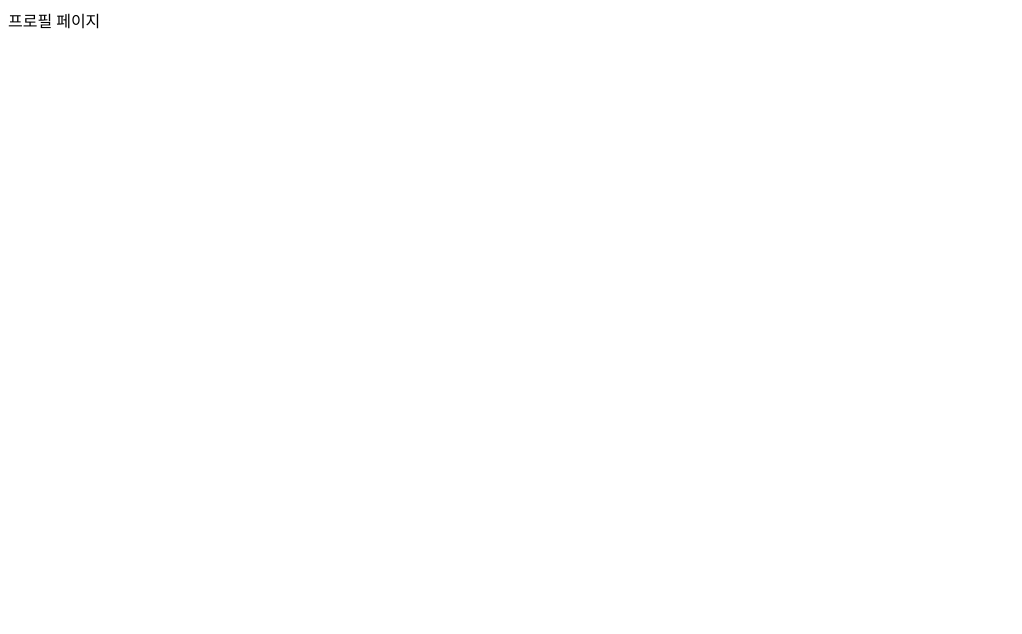
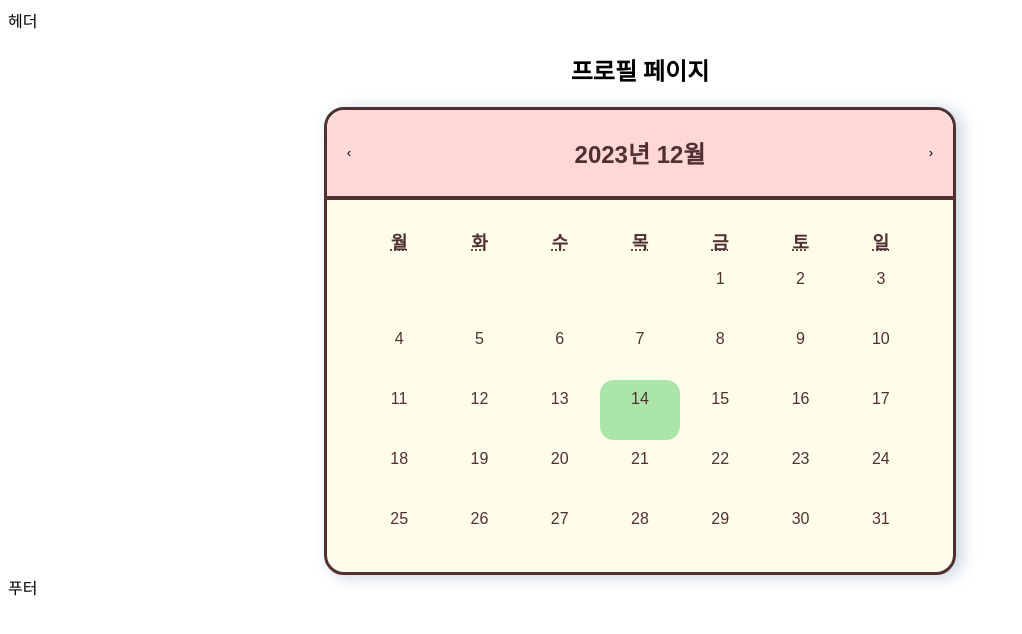
Before and after one commit to sessac-3rd-team-A/FE, a Next.js app: page /profile in a window 1280 px wide. Shown: the top 634 px of the page, without its empty margins (0-1022 px from the left). Built offline with nearby package versions, Linux system fonts and the light colour scheme.

Commit message:
feat: 프로필 페이지 캘린더

```diff
--- a/package.json
+++ b/package.json
@@ -9,10 +9,13 @@
     "lint": "next lint"
   },
   "dependencies": {
+    "moment": "^2.29.4",
     "next": "14.0.4",
     "react": "^18",
+    "react-calendar": "^4.7.0",
     "react-dom": "^18",
-    "recoil": "^0.7.7"
+    "recoil": "^0.7.7",
+    "sass": "^1.69.5"
   },
   "devDependencies": {
     "@types/node": "^20",
--- a/src/app/layout.tsx
+++ b/src/app/layout.tsx
@@ -1,16 +1,21 @@
 export const metadata = {
   title: 'Next.js',
   description: 'Generated by Next.js',
-}
+};
 
 export default function RootLayout({
   children,
 }: {
-  children: React.ReactNode
+  children: React.ReactNode;
 }) {
   return (
     <html lang="en">
-      <body>{children}</body>
+      <body>
+        {/* 헤더 푸터 커스텀 해야함 */}
+        <header>헤더</header>
+        <main>{children}</main>
+        <footer>푸터</footer>
+      </body>
     </html>
-  )
+  );
 }
--- a/src/app/profile/page.tsx
+++ b/src/app/profile/page.tsx
@@ -1,9 +1,5 @@
 import ProfilePage from '@/containers/Profile';
 
 export default function Profile() {
-  return (
-    <div>
-      <ProfilePage />
-    </div>
-  );
+  return <ProfilePage />;
 }
--- /dev/null
+++ b/src/containers/Profile/EmoCalendar.tsx
@@ -0,0 +1,72 @@
+'use client';
+
+import { useState } from 'react';
+import Calendar from 'react-calendar';
+import 'react-calendar/dist/Calendar.css';
+import moment from 'moment';
+
+type ValuePiece = Date | null;
+
+type Value = ValuePiece | [ValuePiece, ValuePiece];
+
+// 일기 작성 날짜 리스트
+const dayList = [
+  '2023-03-10',
+  '2023-03-21',
+  '2023-04-02',
+  '2023-04-14',
+  '2023-04-27',
+];
+
+export default function EmoCalendar() {
+  const [value, onChange] = useState<Value>(new Date()); // 클릭한 날짜 (초기값으로 현재 날짜 넣어줌)
+
+  // const monthOfActiveDate = moment(value).format('YYYY-MM');
+  // const [activeMonth, setActiveMonth] = useState(monthOfActiveDate);
+
+  // const getActiveMonth = (activeStartDate: moment.MomentInput) => {
+  //   const newActiveMonth = moment(activeStartDate).format('YYYY-MM');
+  //   setActiveMonth(newActiveMonth);
+  // };
+
+  // 각 날짜 타일에 컨텐츠 추가
+  const addContent = ({ date }: any) => {
+    // 해당 날짜(하루)에 추가할 컨텐츠의 배열
+    const contents = [];
+
+    // date(각 날짜)가 리스트의 날짜와 일치하면 해당 컨텐츠(이모티콘) 추가
+    if (dayList.find((day) => day === moment(date).format('YYYY-MM-DD'))) {
+      contents.push(
+        <>
+          {/* <div className="dot"></div> */}
+          {/* <Image
+            src="emotion/good.svg"
+            className="diaryImg"
+            width="26"
+            height="26"
+            alt="today is..."
+          /> */}
+        </>,
+      );
+    }
+    return <div>{contents}</div>; // 각 날짜마다 해당 요소가 들어감
+  };
+
+  return (
+    <>
+      <Calendar
+        locale="ko"
+        onChange={onChange}
+        value={value}
+        next2Label={null}
+        prev2Label={null}
+        formatDay={(locale, date) => moment(date).format('D')}
+        tileContent={addContent}
+        showNeighboringMonth={false}
+        // onActiveStartDateChange={({ activeStartDate }) =>
+        //   getActiveMonth(activeStartDate)
+        // }
+      />
+    </>
+  );
+}
--- a/src/containers/Profile/index.tsx
+++ b/src/containers/Profile/index.tsx
@@ -1,4 +1,11 @@
+import EmoCalendar from './EmoCalendar';
+import './profile.scss';
 
 export default function ProfilePage() {
-    return <div>프로필 페이지</div>;
+  return (
+    <section className="profile-container">
+      <h1>프로필 페이지</h1>
+      <EmoCalendar />
+    </section>
+  );
 }
--- /dev/null
+++ b/src/containers/Profile/profile.scss
@@ -0,0 +1,100 @@
+// container
+.profile-container {
+  display: flex;
+  flex-direction: column;
+  justify-content: center;
+  align-items: center;
+}
+
+// calendar
+$theme-color-pink: rgba(255, 192, 203, 0.611);
+$theme-color-brown: rgb(81, 48, 48);
+$theme-color-blue: rgba(61, 125, 227, 0.782);
+$theme-color-lime: rgba(160, 226, 160, 0.877);
+$theme-color-purple: rgba(124, 63, 124, 0.857);
+
+.react-calendar {
+  width: 50%;
+  border: 3px solid $theme-color-brown;
+  box-shadow: rgba(136, 165, 191, 0.48) 6px 2px 16px 0px,
+    rgba(255, 255, 255, 0.8) -6px -2px 16px 0px;
+  border-radius: 20px;
+  background-color: rgba(243, 243, 120, 0.154);
+}
+
+.react-calendar__navigation {
+  background: $theme-color-pink;
+  border-bottom: 4px solid $theme-color-brown;
+  height: 90px;
+  border-radius: 20px 20px 0 0;
+
+  span {
+    font-size: 24px;
+    font-weight: 600;
+    color: $theme-color-brown;
+  }
+}
+
+.react-calendar__navigation button:disabled {
+  background-color: $theme-color-pink;
+  border-radius: 20px 20px 0 0;
+}
+
+.react-calendar__navigation button:enabled:hover,
+.react-calendar__navigation button:enabled:focus {
+  background-color: $theme-color-pink;
+  border-radius: 20px 20px 0 0;
+}
+
+.react-calendar__month-view {
+  padding: 12px 32px;
+
+  abbr {
+    // 텍스트
+    color: $theme-color-brown;
+    font-size: 16px;
+    font-weight: 500;
+  }
+}
+
+.react-calendar__month-view__weekdays {
+  abbr {
+    // 텍스트 부분
+    font-size: 18px;
+    font-weight: 900;
+  }
+}
+
+.react-calendar__tile {
+  text-align: center;
+  height: 60px;
+  display: flex;
+  flex-direction: column;
+  justify-content: flex-start;
+  align-items: center;
+
+  /*hover, focus, 선택됐을 시 */
+  &:enabled:hover,
+  &--active {
+    background: $theme-color-blue;
+    border-radius: 14px;
+  }
+
+  &:enabled:focus,
+  &--active {
+    background: $theme-color-purple;
+    border-radius: 14px;
+  }
+}
+
+.react-calendar__tile--now {
+  background: $theme-color-lime;
+  border-radius: 14px;
+
+  /*hover, focus 시 */
+  &:enabled:hover,
+  &:enabled:focus {
+    background: $theme-color-blue;
+    border-radius: 14px;
+  }
+}
```
Also changed, not shown: src/app/page.tsx (+7 -4 lines), 1 other file (tests, documents, lock files or other folders).
